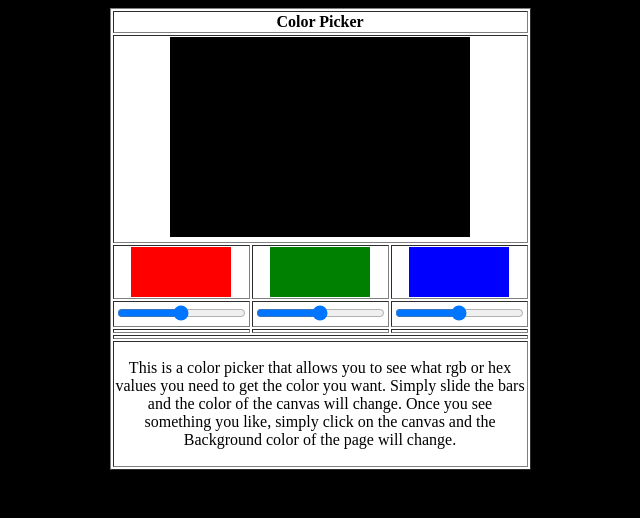
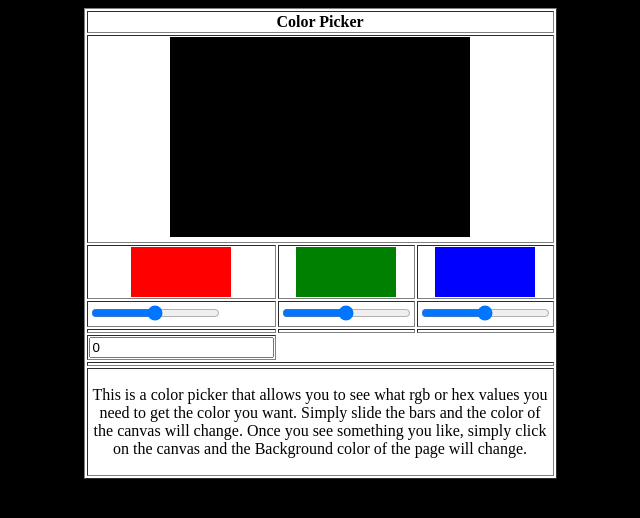
Before and after one commit to tGuichin/tGuichin, a plain HTML site: page game.html in a window 1280 px wide. Shown: the whole page, without its empty margins (320-960 px from the left). Drawn offline with Linux system fonts and the light colour scheme.

Commit message:
Update game.html

```diff
--- a/game.html
+++ b/game.html
@@ -74,6 +74,12 @@
         </td>
       </tr>
 
+      <tr>
+        <td>
+          <input type="text" id="userInputRed" value="0"/>
+        </td>
+      </tr>
+
       <!--HEXADECIMAL COLOR VALUES-->
       <tr>
         <td colspan="3" align="center">
```
